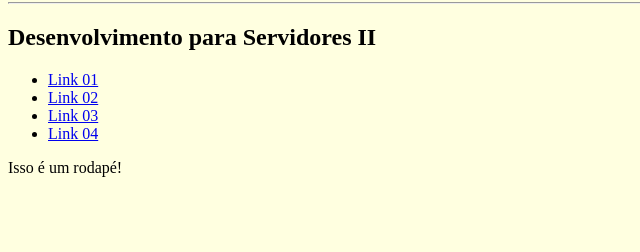
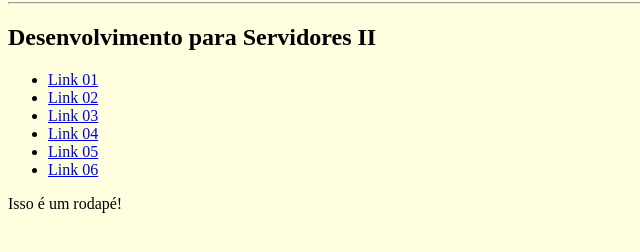
Before and after one commit to jhenifferpereira/intro-git, a plain HTML site: page index.html in a window 1280 px wide. Shown: the part 104-356 px from the top of the page, without its empty margins (0-640 px from the left). Drawn offline with Linux system fonts and the light colour scheme.

Commit message:
Links 04 e 05 added

```diff
--- a/index.html
+++ b/index.html
@@ -20,6 +20,8 @@
             <li> <a href="#">Link 02</a></li>
             <li> <a href="#">Link 03</a></li>
             <li> <a href="#">Link 04</a></li>
+            <li> <a href="#">Link 05</a></li>
+            <li> <a href="#">Link 06</a></li>
         </ul>
     </div>
     <footer>
```
